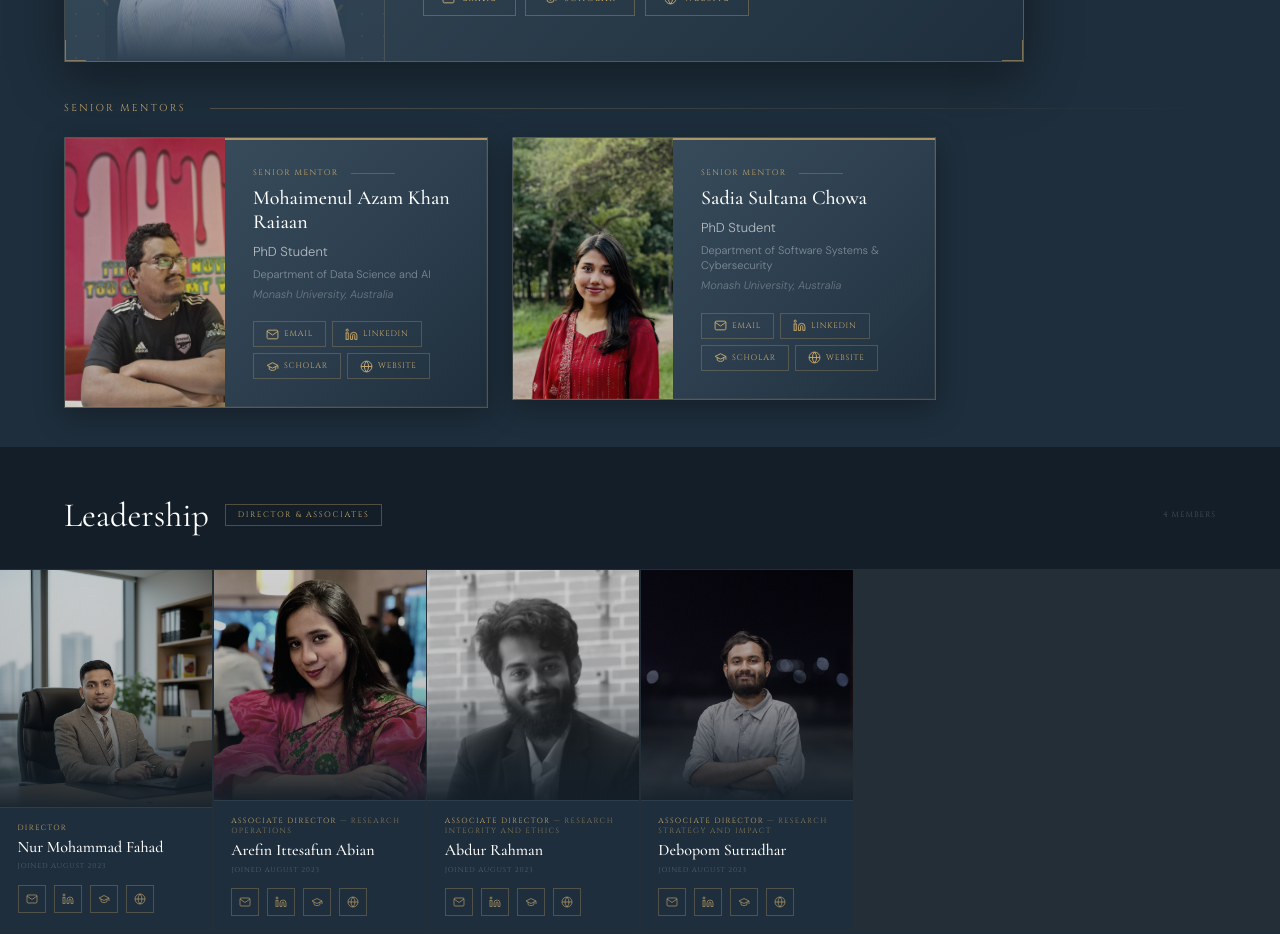
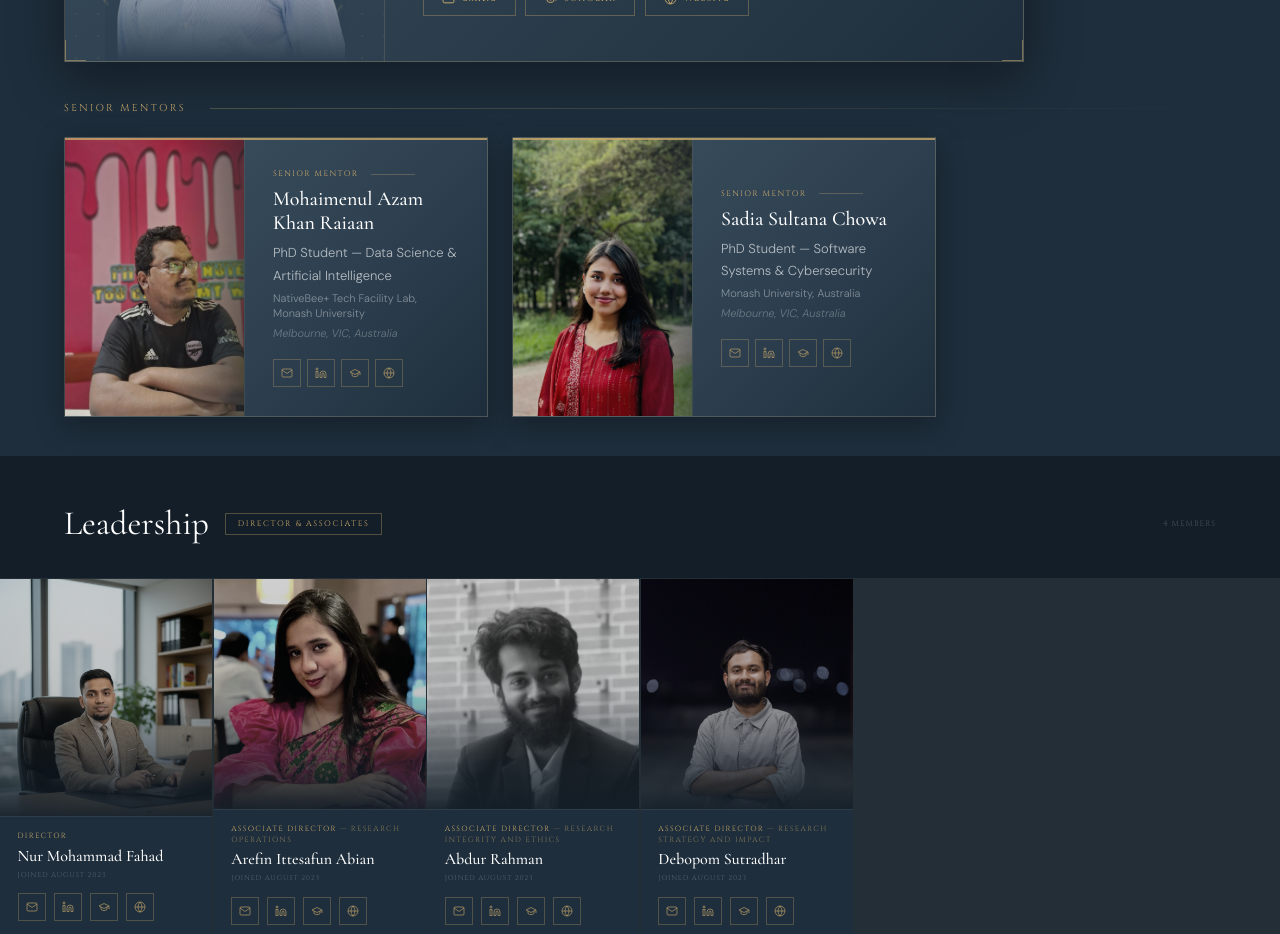
Before and after one commit to Abdu11ahMamun/aaiins, a React (Vite) app: page /people in a window 1280 px wide. Shown: the part 980-1914 px from the top of the page. Built offline with nearby package versions, Linux system fonts and the light colour scheme.

Commit message:
feat: enhance senior mentor section with detailed bios and interactive flip cards

```diff
--- a/src/pages/People.jsx
+++ b/src/pages/People.jsx
@@ -18,8 +18,36 @@ const MENTORS_CHIEF = {
 };
 
 const MENTORS_SENIOR = [
-  { name: 'Mohaimenul Azam Khan Raiaan', role: 'Senior Mentor', title: 'PhD Student', dept: 'Department of Data Science and AI', inst: 'Monash University, Australia', image: getImage('mak-raian.jpg'), links: { email: 'mailto:mohaimenul.raiaan@monash.edu', linkedin: 'https://www.linkedin.com/in/makraiaan/', scholar: 'https://scholar.google.com/citations?view_op=list_works&hl=en&user=Gg4yXLoAAAAJ', website: 'https://mak-raiaan.github.io/' } },
-  { name: 'Sadia Sultana Chowa', role: 'Senior Mentor', title: 'PhD Student', dept: 'Department of Software Systems & Cybersecurity', inst: 'Monash University, Australia', image: getImage('Chowa-scaled.jpg'), links: { email: 'mailto:sadia15-3052@diu.edu.bd', linkedin: 'https://www.linkedin.com/in/sadia-sultana-chowa-/', scholar: 'https://scholar.google.com/citations?user=JKcqHrMAAAAJ&hl=en', website: 'https://sultana-chowa.github.io/' } },
+  {
+    name: 'Mohaimenul Azam Khan Raiaan',
+    role: 'Senior Mentor',
+    title: 'PhD Student — Data Science & Artificial Intelligence',
+    dept: 'NativeBee+ Tech Facility Lab, Monash University',
+    inst: 'Melbourne, VIC, Australia',
+    bio: 'First-year Ph.D. student at Monash University supervised by Professor Alan Dorin and Associate Professor Ehsan Abbasnejad. His research focuses on computer vision and its applications in the behavioral analysis of bees, with emphasis on algorithm design for 3D modeling. Previously a Consultant-Research Assistant at Charles Darwin University contributing to computer vision and machine learning projects. He hosts The Half Hour Hustle every Friday 4:30–7:30 PM Melbourne time — open to anyone for discussions on research, ideas, and collaboration.',
+    image: getImage('mak-raian.jpg'),
+    links: {
+      email: 'mailto:mohaimenul.raiaan@monash.edu',
+      linkedin: 'https://www.linkedin.com/in/makraiaan/',
+      scholar: 'https://scholar.google.com/citations?view_op=list_works&hl=en&user=Gg4yXLoAAAAJ',
+      website: 'https://mak-raiaan.github.io/',
+    },
+  },
+  {
+    name: 'Sadia Sultana Chowa',
+    role: 'Senior Mentor',
+    title: 'PhD Student — Software Systems & Cybersecurity',
+    dept: 'Monash University, Australia',
+    inst: 'Melbourne, VIC, Australia',
+    bio: 'First-year PhD student at Monash University. Her research focuses on Large Language Models (LLMs), Computer Vision, and Artificial Intelligence, particularly in building intelligent vision–language systems and multimodal AI applications. Previously a remote Consultant–Research Assistant at Charles Darwin University contributing to applied AI research. Actively mentors students and early-stage researchers from Bangladesh through AAIINS Lab, guiding them on AI-driven research projects and fostering collaborative learning.',
+    image: getImage('Chowa-scaled.jpg'),
+    links: {
+      email: 'mailto:sadia15-3052@diu.edu.bd',
+      linkedin: 'https://www.linkedin.com/in/sadia-sultana-chowa-/',
+      scholar: 'https://scholar.google.com/citations?user=JKcqHrMAAAAJ&hl=en',
+      website: 'https://sultana-chowa.github.io/',
+    },
+  },
 ];
 
 const director = {
@@ -456,6 +484,7 @@ function FlipCard({ person, index }) {
   );
 }
 function TiltCard({ mentor, index }) {
+  const [flipped, setFlipped] = useState(false);
   const [visible, setVisible] = useState(false);
   const [tilt, setTilt] = useState({ x: 0, y: 0 });
   const [hovered, setHovered] = useState(false);
@@ -471,32 +500,66 @@ function TiltCard({ mentor, index }) {
   }, []);
 
   function onMove(e) {
+    if (flipped) return;
     const card = cardRef.current;
     if (!card) return;
     const r = card.getBoundingClientRect();
-    setTilt({ x: ((e.clientY - r.top - r.height / 2) / (r.height / 2)) * -8, y: ((e.clientX - r.left - r.width / 2) / (r.width / 2)) * 8 });
+    setTilt({
+      x: ((e.clientY - r.top - r.height / 2) / (r.height / 2)) * -6,
+      y: ((e.clientX - r.left - r.width / 2) / (r.width / 2)) * 6,
+    });
   }
 
+  function toggle() { setFlipped(function(f) { return !f; }); }
+
   return (
-    <div ref={ref} className={styles.tiltOuter + ' ' + (visible ? styles.tiltVisible : '')} style={{ transitionDelay: index * 110 + 'ms' }}>
+    <div
+      ref={ref}
+      className={styles.tiltOuter + ' ' + (visible ? styles.tiltVisible : '')}
+      style={{ transitionDelay: index * 110 + 'ms' }}
+    >
       <div
         ref={cardRef}
-        className={styles.tiltCard}
+        className={styles.tiltScene}
+        onClick={toggle}
+        onKeyDown={function(e) { if (e.key === 'Enter' || e.key === ' ') toggle(); }}
+        tabIndex={0}
+        role="button"
+        aria-pressed={flipped}
+        aria-label={mentor.name + ' — click to ' + (flipped ? 'hide' : 'show') + ' bio'}
         style={{
-          transform: hovered ? 'perspective(900px) rotateX(' + tilt.x + 'deg) rotateY(' + tilt.y + 'deg) scale3d(1.025,1.025,1.025)' : 'perspective(900px) rotateX(0deg) rotateY(0deg) scale3d(1,1,1)',
-          transition: hovered ? 'transform 0.12s ease, box-shadow 0.3s' : 'transform 0.55s ease, box-shadow 0.3s',
+          transform: !flipped && hovered
+            ? 'perspective(900px) rotateX(' + tilt.x + 'deg) rotateY(' + tilt.y + 'deg) scale3d(1.02,1.02,1.02)'
+            : 'perspective(900px) rotateX(0deg) rotateY(0deg) scale3d(1,1,1)',
+          transition: hovered && !flipped ? 'transform 0.12s ease' : 'transform 0.55s ease',
         }}
         onMouseMove={onMove}
         onMouseEnter={function() { setHovered(true); }}
         onMouseLeave={function() { setTilt({ x: 0, y: 0 }); setHovered(false); }}
       >
+        <div className={styles.tiltFlipInner + ' ' + (flipped ? styles.tiltFlipped : '')}>
+
+          {/* ── FRONT — photo, name, org, social icons ── */}
+          <div className={styles.tiltFront}>
             <div className={styles.tiltAccent} aria-hidden="true" />
             <div className={styles.tCTL} aria-hidden="true" />
             <div className={styles.tCBR} aria-hidden="true" />
-        <div className={styles.tiltGlare} style={{ opacity: hovered ? 0.1 : 0, background: 'radial-gradient(circle at ' + (50 + tilt.y * 4) + '% ' + (50 + tilt.x * 4) + '%, rgba(200,168,107,0.9), transparent 65%)' }} aria-hidden="true" />
+            <div
+              className={styles.tiltGlare}
+              style={{
+                opacity: hovered && !flipped ? 0.1 : 0,
+                background: 'radial-gradient(circle at ' + (50 + tilt.y * 4) + '% ' + (50 + tilt.x * 4) + '%, rgba(200,168,107,0.9), transparent 65%)',
+              }}
+              aria-hidden="true"
+            />
             <div className={styles.tiltPhotoWrap}>
-          {mentor.image ? React.createElement('img', { src: mentor.image, alt: 'Photo of ' + mentor.name, loading: 'lazy' }) : React.createElement('div', { className: styles.tiltInitials }, mentor.name.split(' ').map(function(w) { return w[0]; }).join('').slice(0, 2))}
+              {mentor.image
+                ? React.createElement('img', { src: mentor.image, alt: 'Photo of ' + mentor.name, loading: 'lazy' })
+                : React.createElement('div', { className: styles.tiltInitials }, mentor.name.split(' ').map(function(w) { return w[0]; }).join('').slice(0, 2))
+              }
               <div className={styles.tiltShine} aria-hidden="true" />
+              <div className={styles.tiltPhotoGradient} aria-hidden="true" />
+              <div className={styles.tiltHint} aria-hidden="true">tap for bio</div>
             </div>
             <div className={styles.tiltInfo}>
               <div className={styles.tiltRoleRow}>
@@ -507,13 +570,40 @@ function TiltCard({ mentor, index }) {
               {mentor.title && React.createElement('p', { className: styles.tiltTitle }, mentor.title)}
               {mentor.dept && React.createElement('p', { className: styles.tiltDept }, mentor.dept)}
               {mentor.inst && React.createElement('p', { className: styles.tiltInst }, mentor.inst)}
-          <div className={styles.tiltLinks}>
+              {/* Social icons on front */}
+              <div
+                className={styles.tiltSocial}
+                onClick={function(e) { e.stopPropagation(); }}
+              >
                 {Object.keys(mentor.links).map(function(key) {
-              return React.createElement('a', { key: key, href: mentor.links[key], className: styles.tiltLink, target: key !== 'email' ? '_blank' : undefined, rel: key !== 'email' ? 'noopener noreferrer' : undefined, 'aria-label': LINK_LABELS[key] + ' of ' + mentor.name }, LINK_ICONS[key], LINK_LABELS[key]);
+                  return React.createElement('a', {
+                    key: key,
+                    href: mentor.links[key],
+                    className: styles.tiltSocialIcon,
+                    target: key !== 'email' ? '_blank' : undefined,
+                    rel: key !== 'email' ? 'noopener noreferrer' : undefined,
+                    'aria-label': LINK_LABELS[key] + ' of ' + mentor.name,
+                    title: LINK_LABELS[key],
+                  }, LINK_ICONS[key]);
                 })}
               </div>
             </div>
-        <div className={styles.tiltBorderGlow} aria-hidden="true" />
+          </div>
+
+          {/* ── BACK — bio summary ── */}
+          <div className={styles.tiltBack}>
+            <div className={styles.tiltBackAccent} aria-hidden="true" />
+            <div className={styles.tiltBackContent}>
+              <span className={styles.tiltRole}>{mentor.role}</span>
+              <h3 className={styles.tiltNameBack}>{mentor.name}</h3>
+              {mentor.inst && React.createElement('p', { className: styles.tiltInst, style: { marginBottom: '0.75rem' } }, mentor.inst)}
+              <div className={styles.tiltBackRule} aria-hidden="true" />
+              <p className={styles.tiltBio}>{mentor.bio}</p>
+            </div>
+            <div className={styles.tiltCloseHint} aria-hidden="true">tap to close ×</div>
+          </div>
+
+        </div>
       </div>
     </div>
   );
--- a/src/pages/People.module.css
+++ b/src/pages/People.module.css
@@ -45,39 +45,165 @@
 .seniorHeader { display: flex; align-items: center; gap: 1.5rem; padding: 0 clamp(1.25rem,5vw,4rem) 1.25rem; }
 .seniorHeaderLine { flex: 1; height: 1px; background: linear-gradient(to right, rgba(200,168,107,0.3), transparent); }
 .seniorGrid { display: grid; grid-template-columns: repeat(2, 1fr); gap: 1.5rem; padding: 0 clamp(1.25rem,5vw,4rem) clamp(2rem,3vw,3rem); max-width: 1000px; }
-.tiltOuter { opacity: 0; transform: translateY(24px) scale(0.97); transition: opacity 0.6s ease, transform 0.6s ease; }
+/* ── SENIOR MENTOR FLIP+TILT CARDS ── */
+.tiltOuter {
+  opacity: 0; transform: translateY(24px) scale(0.97);
+  transition: opacity 0.6s ease, transform 0.6s ease;
+  min-height: 280px;
+}
 .tiltVisible { opacity: 1; transform: none; }
-.tiltCard {
-  position: relative; display: grid; grid-template-columns: 160px 1fr;
-  overflow: hidden; min-height: 220px;
+
+.tiltScene {
+  width: 100%; height: 100%; min-height: 280px;
+  transform-style: preserve-3d; will-change: transform;
+  cursor: pointer; outline: none;
+}
+.tiltScene:focus-visible { outline: 2px solid var(--gold); outline-offset: 2px; }
+
+.tiltFlipInner {
+  position: relative; width: 100%; height: 100%; min-height: 280px;
+  transform-style: preserve-3d;
+  transition: transform 0.65s cubic-bezier(0.4,0,0.2,1);
+}
+.tiltFlipped { transform: rotateY(180deg); }
+
+.tiltFront, .tiltBack {
+  position: absolute; inset: 0;
+  backface-visibility: hidden; -webkit-backface-visibility: hidden;
+  overflow: hidden;
+}
+.tiltBack { transform: rotateY(180deg); }
+
+/* FRONT */
+.tiltFront {
+  display: grid; grid-template-columns: 180px 1fr;
   background: linear-gradient(135deg, var(--slate-md) 0%, var(--slate-dk) 60%, var(--slate-deep) 100%);
   border: 1px solid rgba(200,168,107,0.18);
-  transform-style: preserve-3d; will-change: transform;
-  box-shadow: 0 8px 28px rgba(0,0,0,0.3); transition: box-shadow 0.3s;
+  box-shadow: 0 8px 28px rgba(0,0,0,0.3);
+  transition: box-shadow 0.3s;
 }
-.tiltCard:hover { box-shadow: 0 18px 48px rgba(0,0,0,0.5), 0 0 0 1px rgba(200,168,107,0.25); }
-.tiltAccent { position: absolute; top: 0; left: 0; right: 0; height: 2px; background: var(--gold); opacity: 0.8; }
-.tCTL { position: absolute; top: -1px; left: -1px; width: 16px; height: 16px; border-top: 1.5px solid var(--gold); border-left: 1.5px solid var(--gold); opacity: 0.5; }
-.tCBR { position: absolute; bottom: -1px; right: -1px; width: 16px; height: 16px; border-bottom: 1.5px solid var(--gold); border-right: 1.5px solid var(--gold); opacity: 0.5; }
-.tiltGlare { position: absolute; inset: 0; pointer-events: none; z-index: 3; transition: opacity 0.3s; }
-.tiltBorderGlow { position: absolute; inset: 0; pointer-events: none; box-shadow: inset 0 0 0 1px rgba(200,168,107,0.08); z-index: 2; }
-.tiltPhotoWrap { position: relative; overflow: hidden; }
-.tiltPhotoWrap img { width: 100%; height: 100%; object-fit: cover; object-position: top center; filter: saturate(0.75) brightness(0.85); transition: filter 0.4s, transform 0.4s; }
-.tiltCard:hover .tiltPhotoWrap img { filter: saturate(0.92) brightness(0.95); transform: scale(1.04); }
-.tiltInitials { width: 100%; height: 100%; min-height: 220px; display: flex; align-items: center; justify-content: center; font-family: 'Cormorant Garamond', serif; font-size: 32px; font-weight: 300; color: rgba(200,168,107,0.5); }
-.tiltShine { position: absolute; inset: 0; background: linear-gradient(135deg, rgba(200,168,107,0.15) 0%, transparent 60%); opacity: 0; transition: opacity 0.3s; pointer-events: none; }
-.tiltCard:hover .tiltShine { opacity: 1; }
-.tiltInfo { padding: 1.75rem; display: flex; flex-direction: column; justify-content: center; position: relative; z-index: 1; }
+.tiltScene:hover .tiltFront {
+  box-shadow: 0 18px 48px rgba(0,0,0,0.5), 0 0 0 1px rgba(200,168,107,0.25);
+}
+.tiltAccent {
+  position: absolute; top: 0; left: 0; right: 0; height: 2px;
+  background: var(--gold); opacity: 0.8; z-index: 2;
+}
+.tCTL { position: absolute; top: -1px; left: -1px; width: 16px; height: 16px; border-top: 1.5px solid var(--gold); border-left: 1.5px solid var(--gold); opacity: 0.5; z-index: 3; }
+.tCBR { position: absolute; bottom: -1px; right: -1px; width: 16px; height: 16px; border-bottom: 1.5px solid var(--gold); border-right: 1.5px solid var(--gold); opacity: 0.5; z-index: 3; }
+.tiltGlare { position: absolute; inset: 0; pointer-events: none; z-index: 4; transition: opacity 0.3s; }
+
+.tiltPhotoWrap {
+  position: relative; overflow: hidden;
+  border-right: 1px solid rgba(200,168,107,0.1);
+}
+.tiltPhotoWrap img {
+  width: 100%; height: 100%;
+  object-fit: cover; object-position: top center;
+  filter: saturate(0.75) brightness(0.85);
+  transition: filter 0.4s, transform 0.4s;
+}
+.tiltScene:hover .tiltPhotoWrap img { filter: saturate(0.92) brightness(0.95); transform: scale(1.04); }
+.tiltInitials {
+  width: 100%; height: 100%; min-height: 280px;
+  display: flex; align-items: center; justify-content: center;
+  font-family: 'Cormorant Garamond', serif; font-size: 36px; font-weight: 300;
+  color: rgba(200,168,107,0.5); background: var(--slate-md);
+}
+.tiltShine {
+  position: absolute; inset: 0;
+  background: linear-gradient(135deg, rgba(200,168,107,0.14) 0%, transparent 60%);
+  opacity: 0; transition: opacity 0.3s; pointer-events: none;
+}
+.tiltScene:hover .tiltShine { opacity: 1; }
+.tiltPhotoGradient {
+  position: absolute; inset: 0;
+  background: linear-gradient(to right, transparent 60%, rgba(19,30,40,0.5) 100%);
+  pointer-events: none;
+}
+.tiltHint {
+  position: absolute; bottom: 0.7rem; right: 0.7rem;
+  font-family: 'Cinzel', serif; font-size: 7px; letter-spacing: 0.14em;
+  color: rgba(200,168,107,0.6); background: rgba(13,20,28,0.6); padding: 3px 8px;
+  text-transform: uppercase; opacity: 0; transition: opacity 0.25s;
+}
+.tiltScene:hover .tiltHint { opacity: 1; }
+
+.tiltInfo {
+  padding: 1.75rem 1.75rem;
+  display: flex; flex-direction: column; justify-content: center;
+  position: relative; z-index: 1;
+}
 .tiltRoleRow { display: flex; align-items: center; gap: 0.75rem; margin-bottom: 0.4rem; }
 .tiltRole { font-family: 'Cinzel', serif; font-size: 8px; letter-spacing: 0.18em; color: var(--gold); text-transform: uppercase; white-space: nowrap; }
 .tiltRoleLine { flex: 1; height: 1px; max-width: 44px; background: rgba(200,168,107,0.3); }
 .tiltName { font-family: 'Cormorant Garamond', serif; font-size: 20px; font-weight: 500; color: var(--white); line-height: 1.2; margin-bottom: 0.4rem; }
 .tiltTitle { font-size: 13px; color: rgba(255,255,255,0.65); margin-bottom: 0.2rem; }
-.tiltDept { font-size: 11px; color: rgba(255,255,255,0.4); margin-bottom: 0.15rem; line-height: 1.4; }
-.tiltInst { font-size: 11px; color: rgba(255,255,255,0.3); margin-bottom: 1.1rem; font-style: italic; }
+.tiltDept { font-size: 11px; color: rgba(255,255,255,0.42); margin-bottom: 0.15rem; line-height: 1.4; }
+.tiltInst { font-size: 11px; color: rgba(255,255,255,0.3); font-style: italic; }
+
+/* BACK */
+.tiltBack {
+  background: var(--slate-md);
+  border: 1px solid rgba(200,168,107,0.22);
+  border-left: 2px solid var(--gold);
+  display: flex; flex-direction: column;
+  box-shadow: 0 8px 28px rgba(0,0,0,0.3);
+}
+.tiltBackAccent {
+  position: absolute; top: 0; left: 2px; right: 0; height: 2px;
+  background: var(--gold); opacity: 0.6; z-index: 2;
+}
+.tiltBackContent {
+  flex: 1; padding: 2rem 2rem 1rem;
+  display: flex; flex-direction: column;
+  overflow-y: auto; min-height: 0;
+  scrollbar-width: thin;
+  scrollbar-color: rgba(200,168,107,0.25) transparent;
+}
+.tiltBackContent::-webkit-scrollbar { width: 3px; }
+.tiltBackContent::-webkit-scrollbar-thumb { background: rgba(200,168,107,0.25); border-radius: 2px; }
+.tiltNameBack {
+  font-family: 'Cormorant Garamond', serif; font-size: 22px; font-weight: 500;
+  color: var(--white); line-height: 1.2; margin-bottom: 0.4rem; margin-top: 0.3rem;
+}
+.tiltBackRule {
+  width: 36px; height: 1px; background: var(--gold);
+  margin-bottom: 1.25rem;
+}
 .tiltLinks { display: flex; gap: 6px; flex-wrap: wrap; }
-.tiltLink { display: inline-flex; align-items: center; gap: 5px; font-family: 'Cinzel', serif; font-size: 8px; letter-spacing: 0.1em; padding: 5px 12px; border: 1px solid rgba(200,168,107,0.28); color: var(--gold); text-decoration: none; text-transform: uppercase; transition: all 0.18s; background: transparent; }
+.tiltLink {
+  display: inline-flex; align-items: center; gap: 5px;
+  font-family: 'Cinzel', serif; font-size: 8px; letter-spacing: 0.1em;
+  padding: 6px 13px; border: 1px solid rgba(200,168,107,0.32);
+  color: var(--gold); text-decoration: none; text-transform: uppercase;
+  transition: all 0.18s; background: transparent;
+}
 .tiltLink:hover { background: var(--gold); color: var(--slate-abs); }
+.tiltCloseHint {
+  padding: 0.6rem 2rem;
+  font-family: 'Cinzel', serif; font-size: 7px; letter-spacing: 0.14em;
+  color: rgba(255,255,255,0.22); text-transform: uppercase; text-align: center;
+  border-top: 1px solid rgba(255,255,255,0.07); flex-shrink: 0;
+}
+/* social icons on front of tilt card */
+.tiltSocial {
+  display: flex; gap: 6px; flex-wrap: wrap; margin-top: 1rem;
+}
+.tiltSocialIcon {
+  display: inline-flex; align-items: center; justify-content: center;
+  width: 28px; height: 28px;
+  border: 1px solid rgba(200,168,107,0.3); color: rgba(200,168,107,0.7);
+  text-decoration: none; transition: all 0.18s; background: transparent;
+}
+.tiltSocialIcon:hover { background: var(--gold); border-color: var(--gold); color: var(--slate-abs); }
+.tiltSocialIcon svg { width: 12px; height: 12px; }
+
+/* bio on back of tilt card */
+.tiltBio {
+  font-size: 12px; color: rgba(255,255,255,0.7); line-height: 1.8;
+}
+
 /* ── TABS ── */
 .tabs {
   background: var(--slate-abs); border-bottom: 1px solid rgba(255,255,255,0.1);
@@ -376,3 +502,6 @@
 @media (max-width: 360px) {
   .cardGrid { grid-template-columns: 1fr; }
 }
+@media (max-width: 900px) {
+  .tiltFront { grid-template-columns: 120px 1fr; }
+}
```
Also changed, not shown: index.html (line endings or trailing spaces). Lines whose indentation alone changed are shown as unchanged.
